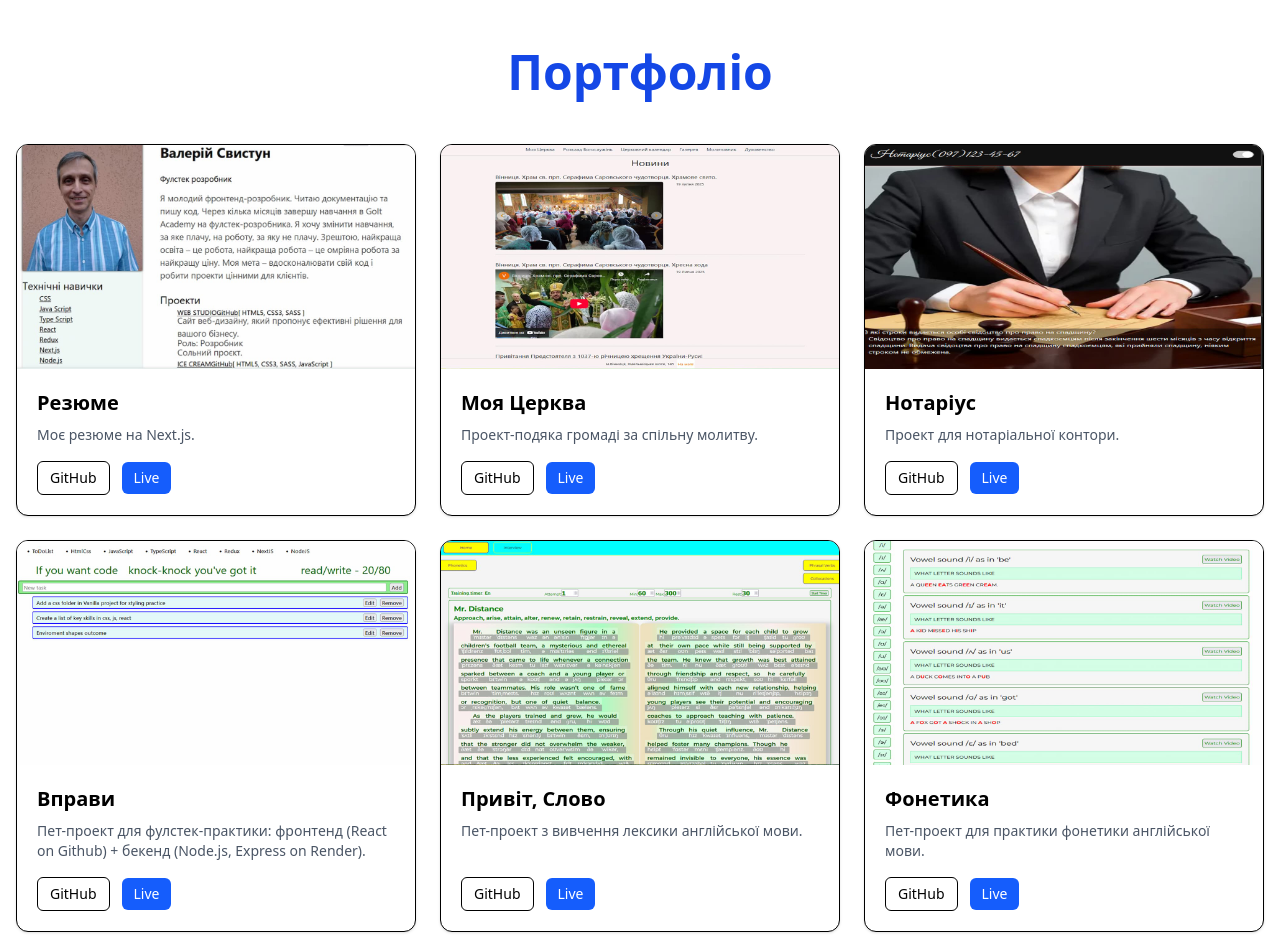
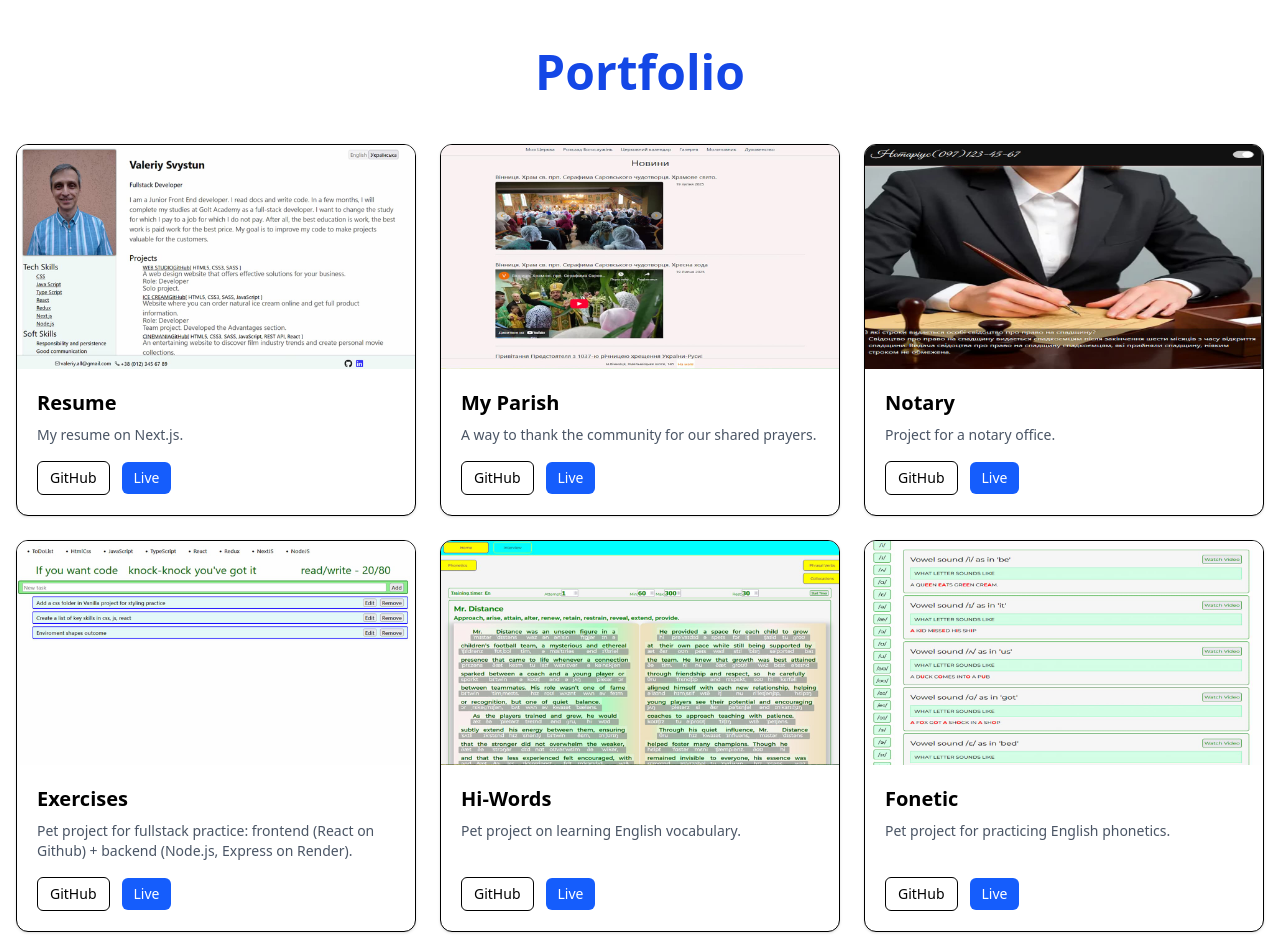
Before and after one commit to ValeriyVinn/valeriy-portfolio, a Next.js app: page / in a window 1280 px wide. Shown: the top 952 px of the page. Built offline with nearby package versions, Linux system fonts and the light colour scheme.

Commit message:
changed: ukrainian to english text

```diff
--- a/src/app/page.tsx
+++ b/src/app/page.tsx
@@ -14,16 +14,16 @@ export default function Home() {
   const cases: Case[] = [
     {
       id: "project-1",
-      title: "Резюме",
-      description: "Моє резюме на Next.js.",
+      title: "Resume",
+      description: "My resume on Next.js.",
       image: "/images/project-1.jpg",
       github: "https://github.com/ValeriyVinn/valeriyvinn.github.io",
       live: "https://valeriyvinn-github-io.vercel.app/uk",
     },
     {
       id: "project-2",
-      title: "Моя Церква",
-      description: "Проект-подяка громаді за спільну молитву.",
+      title: "My Parish",
+      description: "A way to thank the community for our shared prayers.",
       image: "/images/project-2.jpg",
       github: "#",
       live: "https://parish-ten.vercel.app/",
@@ -31,8 +31,8 @@ export default function Home() {
 
     {
       id: "project-3",
-      title: "Нотаріус",
-      description: "Проект для нотаріальної контори.",
+      title: "Notary",
+      description: "Project for a notary office.",
       image: "/images/project-3.jpg",
       github: "#",
       live: "https://notary-five.vercel.app/",
@@ -40,9 +40,9 @@ export default function Home() {
 
     {
       id: "project-4",
-      title: "Вправи",
+      title: "Exercises",
       description:
-        "Пет-проект для фулстек-практики: фронтенд (React on Github) + бекенд (Node.js, Express on Render).",
+        "Pet project for fullstack practice: frontend (React on Github) + backend (Node.js, Express on Render).",
       image: "/images/project-4.jpg",
       github: "https://github.com/ValeriyVinn/exercises",
       live: "https://valeriyvinn.github.io/exercises/",
@@ -50,16 +50,16 @@ export default function Home() {
 
     {
       id: "project-5",
-      title: "Привіт, Слово",
-      description: "Пет-проект з вивчення лексики англійської мови.",
+      title: "Hi-Words",
+      description: "Pet project on learning English vocabulary.",
       image: "/images/project-5.jpg",
       github: "https://github.com/ValeriyVinn/hi-words",
       live: "https://valeriyvinn.github.io/hi-words/",
     },
     {
       id: "project-6",
-      title: "Фонетика",
-      description: "Пет-проект для практики фонетики англійської мови.",
+      title: "Fonetic",
+      description: "Pet project for practicing English phonetics.",
       image: "/images/project-6.jpg",
       github: "https://github.com/ValeriyVinn/phonetic",
       live: "https://valeriyvinn.github.io/phonetic/",
@@ -73,7 +73,7 @@ export default function Home() {
       <main className="min-h-screen">
         <section className="container mx-auto px-4 py-12">
           <h1 className="text-blue-700 text-5xl font-bold text-center">
-            Портфоліо
+            Portfolio
           </h1>
           {/* <p className="mt-4 max-w-2xl mx-auto text-center text-muted-foreground">
             Кілька відібраних проєктів, які демонструють мій стек, підхід до
```
Also changed, not shown: public/images/project-1.jpg, public/images/project-11.jpg (added).
